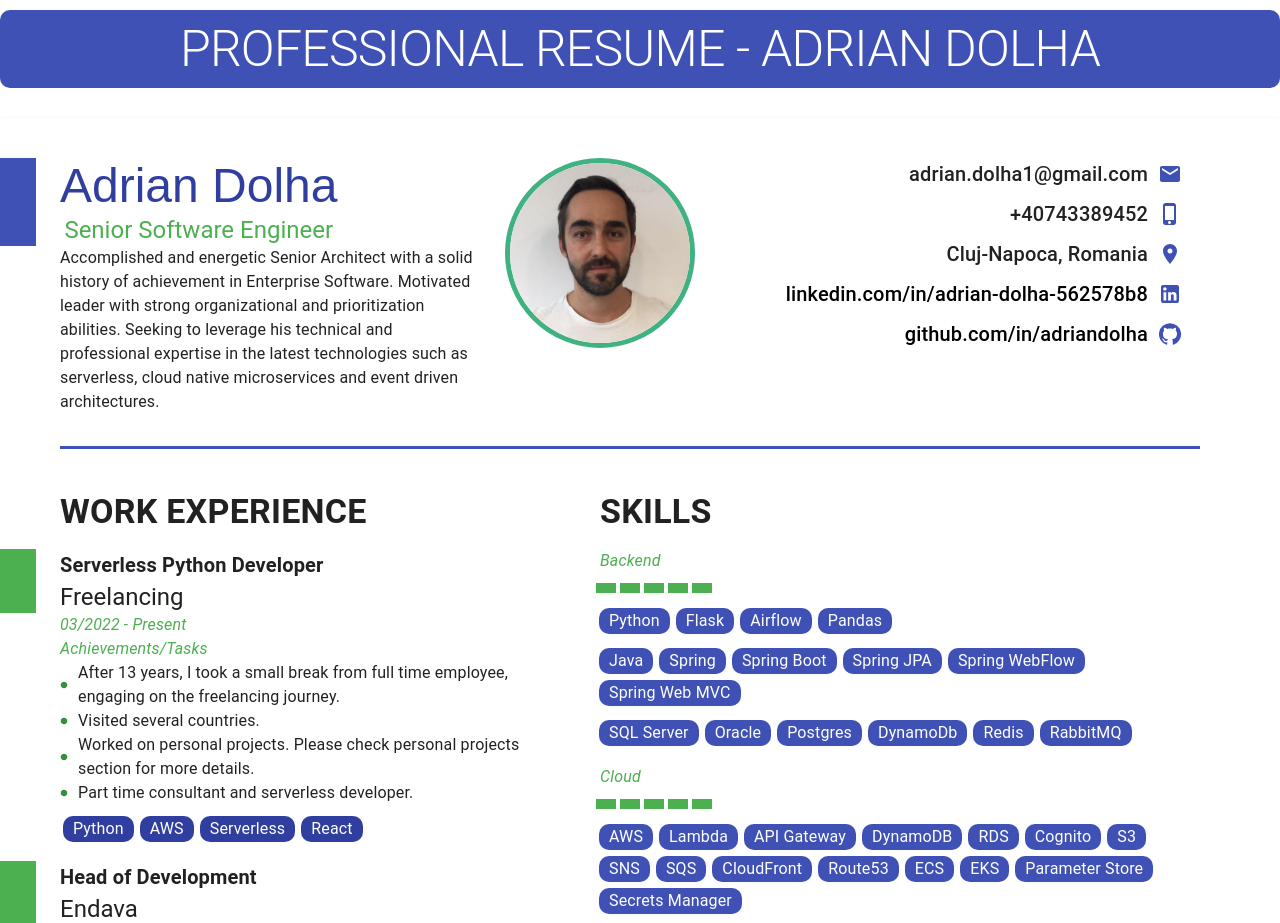
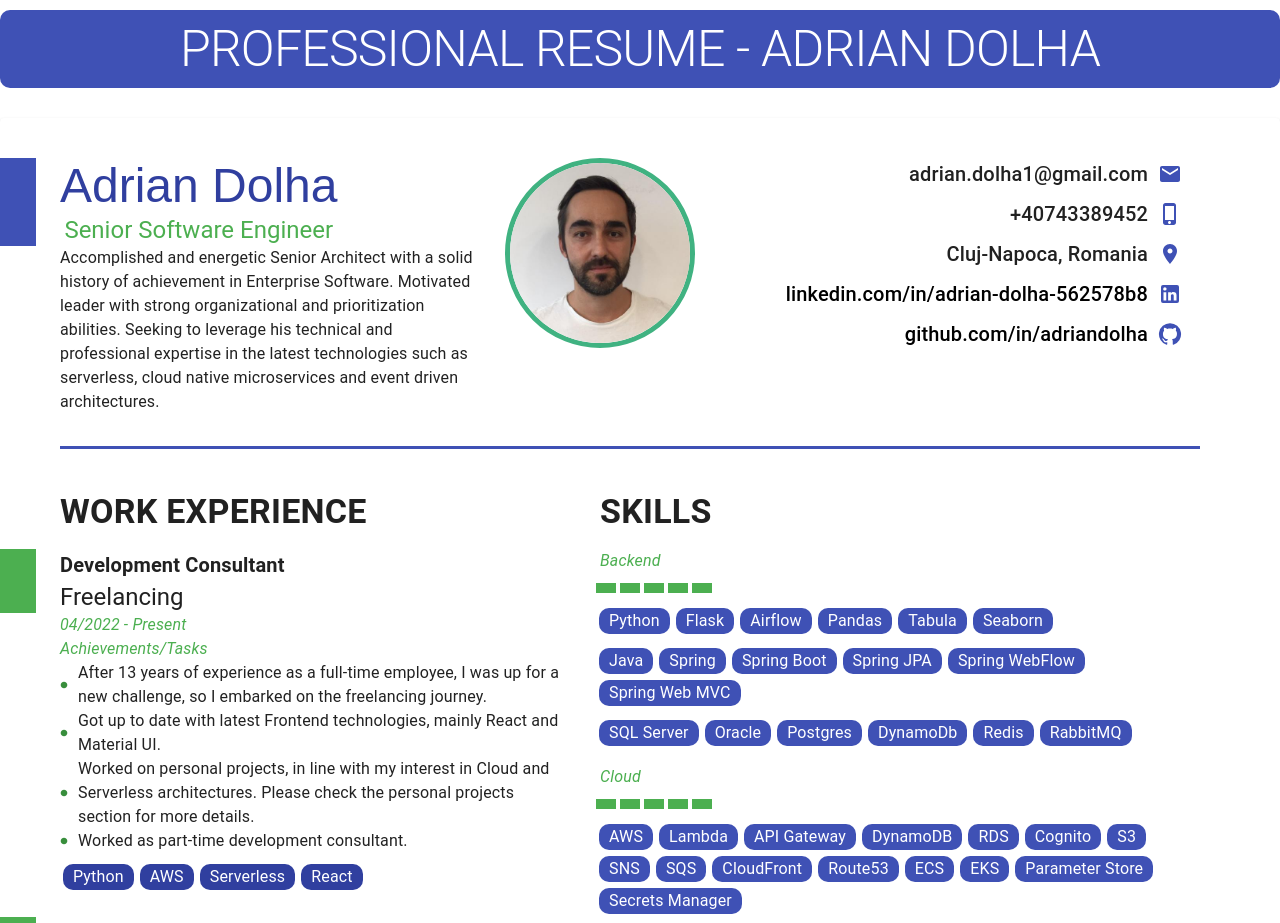
Before and after one commit to adriandolha/my-resume, a React (Create React App) app in the folder my-resume-ui/: page / in a window 1280 px wide. Shown: the top 923 px of the page. Built offline with nearby package versions, Linux system fonts and the light colour scheme.

Commit message:
My Resume UI - Download PDF

```diff
--- a/my-resume-ui/src/components/personal-details.js
+++ b/my-resume-ui/src/components/personal-details.js
@@ -48,7 +48,10 @@ const useStyles = makeStyles((theme) =>
             height: 180,
             width: 180,
             borderColor: '#40b281',
-            border: '5px solid'
+            border: '5px solid',
+            [theme.breakpoints.down('xs')]: {
+                marginLeft: '60px',
+              },
         },
         personalDetails: {
             marginBottom: '20px'
@@ -121,7 +124,7 @@ function PersonalDetails({ resume, onResize }) {
                 </Item>
             </Grid>
             <Grid item container xs={12} sm={2} md={2} lg={2} justifyContent='center'>
-                <Avatar alt="" src={resume.personalDetails.picture} className={classes.myPicture} />
+                <Grid item><Avatar alt="" src={resume.personalDetails.picture} className={classes.myPicture} /></Grid>
             </Grid>
             <Grid item xs={12} sm={5} md={5} lg={5} container direction='column' spacing={1} className={classes.contactDetails}>
                 <Grid item container direction='row' justifyContent='flex-end' alignItems='center' columns={{ sm: 1, md: 2, lg: 2 }}>
--- a/my-resume-ui/src/components/personal-project.js
+++ b/my-resume-ui/src/components/personal-project.js
@@ -68,12 +68,14 @@ function PersonalProject({ resume, data }) {
                         {`${data.title} (${data.from} - ${data.to})`}
                     </Typography>
                 </Grid>
+                {data.github &&
                     <Grid item container direction='row' justifyContent='flex-start' alignItems='center'>
                         <GitHubIcon className={classes.myIcon} />
                         <Link href={data.github.link} className={classes.myLink}>
                             <Typography variant='body1'>{data.github.placeholder}</Typography>
                         </Link>
                     </Grid>
+                }
 
             </Grid>
 
--- a/my-resume-ui/src/components/resume-body.js
+++ b/my-resume-ui/src/components/resume-body.js
@@ -26,7 +26,7 @@ const useStyles = makeStyles((theme) =>
             marginTop: theme.spacing(2),
             [theme.breakpoints.down('xs')]: {
                 fontSize: '22px'
-              }
+            }
         },
         work: {
             marginTop: '10px'
@@ -35,14 +35,19 @@ const useStyles = makeStyles((theme) =>
             order: 1,
             [theme.breakpoints.down('xs')]: {
                 order: 2
-              }
+            },
+            "@media print": {
+                "&>*:nth-child(6)": {
+                    marginTop: '150px'
+                }
+            }
         },
-        skills:{
-            order:2,
+        skills: {
+            order: 2,
             [theme.breakpoints.down('xs')]: {
                 marginLeft: '60px',
-                order:1
-              }
+                order: 1
+            }
         },
         workDate: {
             fontStyle: 'italic',
--- a/my-resume-ui/src/components/resume.js
+++ b/my-resume-ui/src/components/resume.js
@@ -25,6 +25,10 @@ const useStyles = makeStyles((theme) =>
             },
             paddingRight: theme.spacing(10),
             paddingBottom: theme.spacing(3),
+            "@media print":{
+                margin: "0 16mm 0 16mm",
+                boxShadow: 'none'
+            }
         },
         divider: {
             color: theme.palette.primary.main,
--- a/my-resume-ui/src/components/skills.js
+++ b/my-resume-ui/src/components/skills.js
@@ -14,7 +14,7 @@ const useStyles = makeStyles((theme) =>
             textTransform: 'uppercase',
             marginTop: theme.spacing(2),
             fontWeight: 'bold',
-            [theme.breakpoints.down('md')]: {
+            [theme.breakpoints.down('xs')]: {
                 fontSize: '22px'
               }
         },
@@ -62,7 +62,13 @@ const useStyles = makeStyles((theme) =>
             fontStyle: 'italic',
             color: theme.palette.success.main
         },
-
+        personalProjects: {
+             "@media print":{
+                "&>*:nth-child(3)":{
+                    marginTop: '150px'
+                  }
+             }
+        },
     }),
 );
 function GroupSkill({ name, group, classes }) {
@@ -128,7 +134,7 @@ function Skills({ resume }) {
     const skillTitleVariant = 'h5';
     const sectionTitleVariant = 'h4';
     return (
-        <Grid container direction='column'>
+        <Grid container direction='column' >
             <Grid item>
                 <Typography variant={sectionTitleVariant} className={classes.sectionTitle}>
                     {resume.skillsTitle}
@@ -169,7 +175,7 @@ function Skills({ resume }) {
                     {resume.personalProjectsTitle}
                 </Typography>
             </Grid>
-            <Grid item>
+            <Grid item container spacing={3} className={classes.personalProjects}>
                 {resume.personalProjects && resume.personalProjects.map((project, i) => {
                     return <Fragment key={i}><Grid item><PersonalProject resume={resume} data={project} /></Grid></Fragment>
                 })}
--- a/my-resume-ui/src/components/work-experience.js
+++ b/my-resume-ui/src/components/work-experience.js
@@ -16,7 +16,8 @@ const useStyles = makeStyles((theme) =>
             float: 'left'
         },
         workExperience: {
-            marginRight: theme.spacing(3)
+            marginRight: theme.spacing(3),
+            marginBottom: theme.spacing(1)
         },
         work: {
             marginTop: '10px'
@@ -99,7 +100,7 @@ function WorkExperience({ resume, data, onResize }) {
     )
 
     return (
-        <Grid item container xs={12} md={12} lg={12} direction='column' className={classes.workExperience}>
+        <Grid item container xs={12} md={12} lg={12} direction='column' className={`${classes.workExperience} work-experience`}>
             <Grid item>
                 <MarkedComponent component={<Header />} markerColor={theme.palette.success.main} />
             </Grid>
--- a/my-resume-ui/src/resume-data.js
+++ b/my-resume-ui/src/resume-data.js
@@ -23,7 +23,9 @@ const resume = {
                 ['Python',
                     'Flask',
                     'Airflow',
-                    'Pandas'],
+                    'Pandas',
+                    'Tabula',
+                    'Seaborn'],
                 ['Java',
                     'Spring',
                     'Spring Boot',
@@ -38,7 +40,8 @@ const resume = {
             level: 5, items: [
                 ['AWS', 'Lambda', 'API Gateway', 'DynamoDB', 'RDS', 'Cognito', 'S3', 'SNS', 'SQS', 'CloudFront', 'Route53',
                 'ECS', 'EKS', 'Parameter Store', 'Secrets Manager'],
-                ['Azure',  'AKS', 'Azure Functions', 'Azure API Management', 'Azure Event Hub', 'Azure Blob Storage', 'Azure Key Vault']
+                ['Azure',  'AKS', 'Azure Functions', 'Azure API Management', 'Azure Event Hub', 'Azure Blob Storage',
+                'Azure Key Vault', 'Azure Cosmos DB']
             ]
         },
         devops: {
@@ -105,15 +108,15 @@ const resume = {
     tasksTitle: 'Achievements/Tasks',
     workExperiences: [
     {
-            jobTitle: 'Serverless Python Developer',
+            jobTitle: 'Development Consultant',
             company: 'Freelancing',
-            from: '03/2022',
+            from: '04/2022',
             to: 'Present',
             tasks: [
-                'After 13 years, I took a small break from full time employee, engaging on the freelancing journey.',
-                'Visited several countries.',
-                'Worked on personal projects. Please check personal projects section for more details.',
-                'Part time consultant and serverless developer.'
+                'After 13 years of experience as a full-time employee, I was up for a new challenge, so I embarked on the freelancing journey.',
+                'Got up to date with latest Frontend technologies, mainly React and Material UI.',
+                'Worked on personal projects, in line with my interest in Cloud and Serverless architectures. Please check the personal projects section for more details.',
+                'Worked as part-time development consultant.'
             ],
             techStack: ['Python', 'AWS', 'Serverless', 'React']
         },
@@ -121,7 +124,7 @@ const resume = {
             jobTitle: 'Head of Development',
             company: 'Endava',
             from: '01/2019',
-            to: '03/2022',
+            to: '04/2022',
             tasks: [
                 'Coordinated Development Discipline with 10 Discipline Leads and over 400 developers.',
                 'Built 6 technical communities for Java, .NET, Android, iOS, Frontend, Python',
@@ -235,7 +238,7 @@ const resume = {
             'Deployed React frontend on S3, CloudFront and Route53'
         ],
         techStack: ['Serverless','Python', 'AWS', 'Lambda', 'SAM', 'SNS', 'SQS', 'S3', 'DynamoDB', 'CloudFront', 'Cognito',
-         'API Gateway', 'Route53', 'CodePipeline', 'CodeBuild', 'Secrets Manager', 'Parameter Store', 'pandas', 'tabula',
+         'API Gateway', 'Route53', 'CodePipeline', 'CodeBuild', 'Secrets Manager', 'Parameter Store', 'Pandas', 'Tabula',
         'React', 'Material UI']
     },
     {
@@ -261,6 +264,19 @@ const resume = {
         techStack: ['React','Material UI', 'AWS', 'S3', 'CloudFront', 'SAM', 'Route53', 'Lambda', 'Github Actions']
     },
     {
+        title: 'Development Discipline Tools',
+        from: '06/2019',
+        to: '12/2021',
+        description: '',
+        tasks: ['Extracted complex data from salary review Excel files.',
+            'Created reports and dashboards from salary review data.',
+            'Extracted workforce planning data from internal tools.',
+            'Created reports from workforce planning tool.',
+            'Created development skills report.'
+        ],
+        techStack: ['Python', 'Flask', 'Pandas', 'Seaborn', 'Openpyxl']
+    },
+    {
         title: 'Lorem Ipsum',
         github: { link: 'https://github.com/adriandolha/cloud-demo/tree/master/lorem-ipsum', placeholder: 'Github Repo' },
         from: '10/2009',
```
Also changed, not shown: 2 other files (tests, documents, lock files or other folders). Lines whose indentation alone changed are shown as unchanged.
